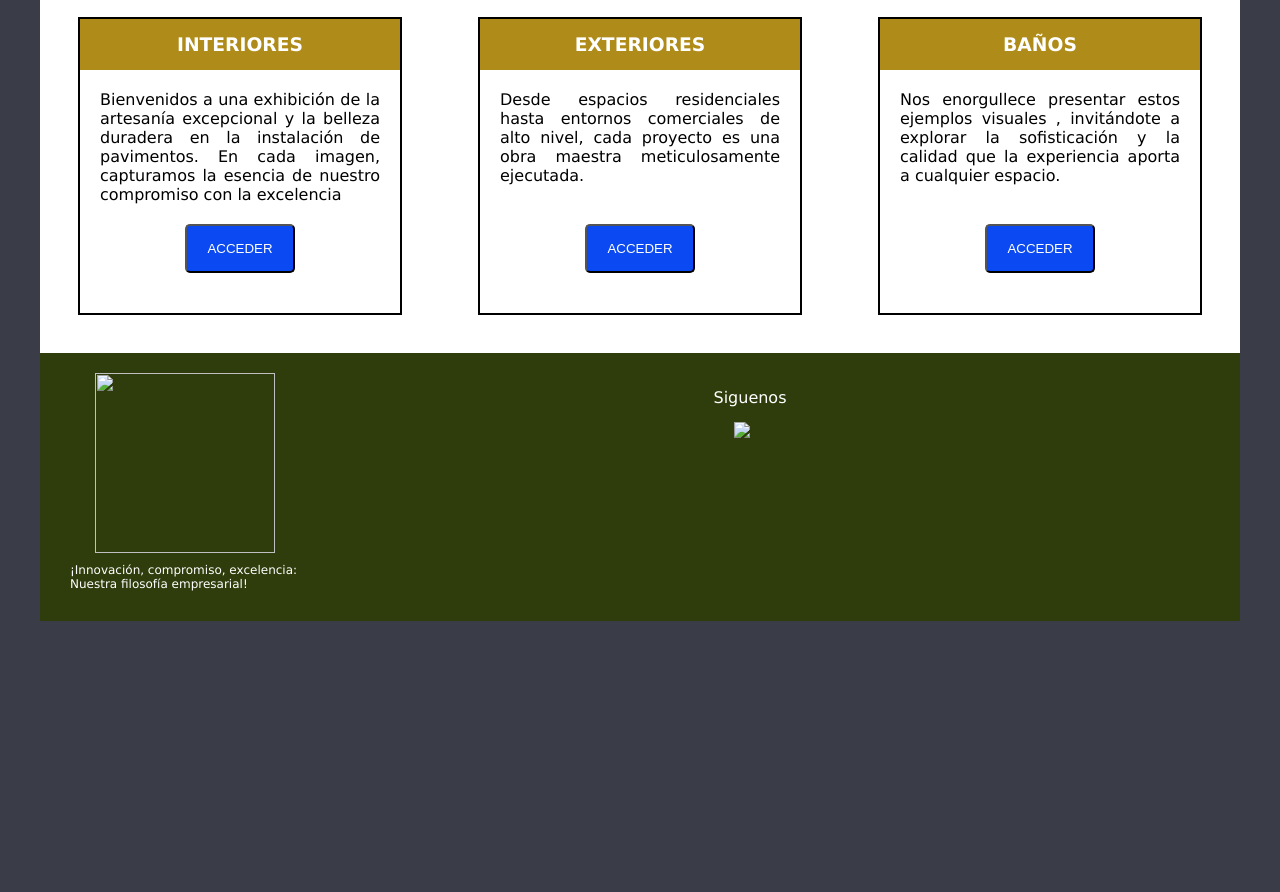
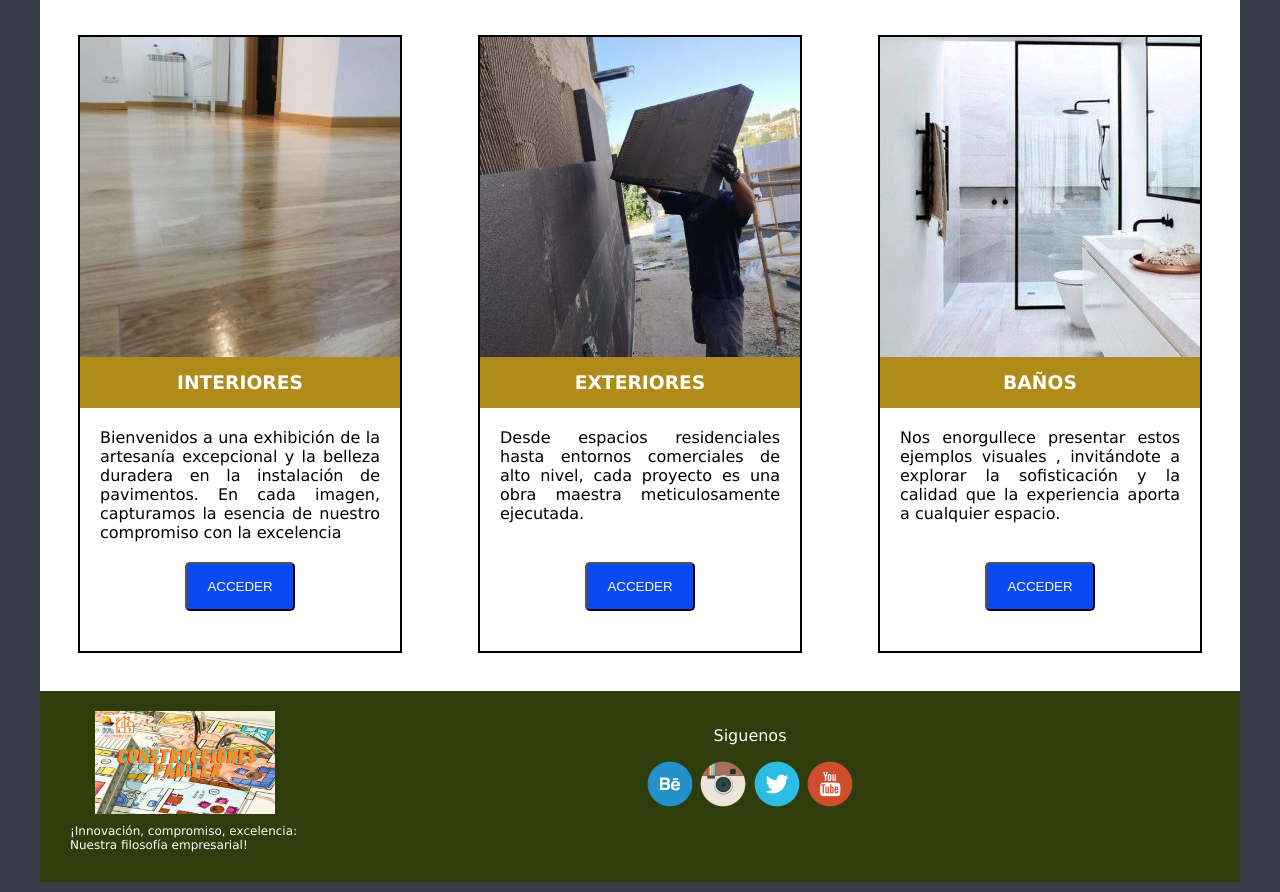
Before and after one commit to Cash4bullets/paginaweb, a plain HTML site: page Index.html in a window 1280 px wide. Shown: the part 1025-1917 px from the top of the page. Before the commit the page ends 1656 px from the top, so only its background shows below. Drawn offline with Linux system fonts and the light colour scheme; files that its build step writes are made by us from their sources.

Commit message:
Update Index.html

```diff
--- a/Index.html
+++ b/Index.html
@@ -1,13 +1,13 @@
 <html>
     <head>
         <title>Construcciones Padilla</title>
-        <link rel="stylesheet" href="css/Estilo1.css">
+        <link rel="stylesheet" href="Estilo1.css">
     </head>
     <body>
         <div class="container">
             <header class="superior">
                 <div class="logo">
-                        <img src="Imagenes/image-320x183.png" alt="">
+                        <img src="image-320x183.png" alt="">
                 </div>
                 <nav class="menu">
                     <ul class="opciones">
@@ -20,7 +20,7 @@
                 </nav>
             </header>
             <section class="slider">
-                <img src="Imagenes/image-960x547.jpg" alt="" width="100%">
+                <img src="image-960x547.jpg" alt="" width="100%">
             </section>
             <section class="cuerpo">
                 <h1 class="titulo">
@@ -28,7 +28,7 @@
                 </h1>
                 <article class="caja">
                     <div class="subtitulo">
-                        <img src="Imagenes/image-320x320.jpg" alt="" class="efecto">
+                        <img src="image-320x320.jpg" alt="" class="efecto">
                         <h3 class="servicios">
                             INTERIORES
                         </h3>
@@ -39,7 +39,7 @@
                 </article>
                 <article class="caja">
                     <div class="subtitulo">
-                        <img src="Imagenes/image-320x320 (1).jpg" alt="" class="efecto">
+                        <img src="image-320x320 (1).jpg" alt="" class="efecto">
                         <h3 class="servicios">
                             EXTERIORES
                         </h3>
@@ -51,7 +51,7 @@
                 </article>
                 <article class="caja">
                     <div class="subtitulo">
-                        <img src="Imagenes/image-320x320 (2).jpg" alt="" class="efecto">
+                        <img src="image-320x320 (2).jpg" alt="" class="efecto">
                         <h3 class="servicios">
                             BAÑOS
                         </h3>
@@ -65,16 +65,16 @@
             </section>
             <footer class="pie">
                 <div class="izquierda">
-                    <center><img src="Imagenes/image-320x183.png" alt="" width="180"></center>
+                    <center><img src="image-320x183.png" alt="" width="180"></center>
                     <p class="abajo">¡Innovación, compromiso, excelencia: Nuestra filosofía empresarial!</p>
                 </div>
                 <div class="derecha">
                     <p class="siguenos">Siguenos</p>
                     <center>
-                        <img src="Imagenes/behance.png">
-                        <img src="Imagenes/instagram.png" alt="">
-                        <img src="Imagenes/twitter.png" alt="">
-                        <img src="Imagenes/youtube.png" alt="">
+                        <img src="behance.png">
+                        <img src="instagram.png" alt="">
+                        <img src="twitter.png" alt="">
+                        <img src="youtube.png" alt="">
                     </center>
                 </div>
             </footer>
```
